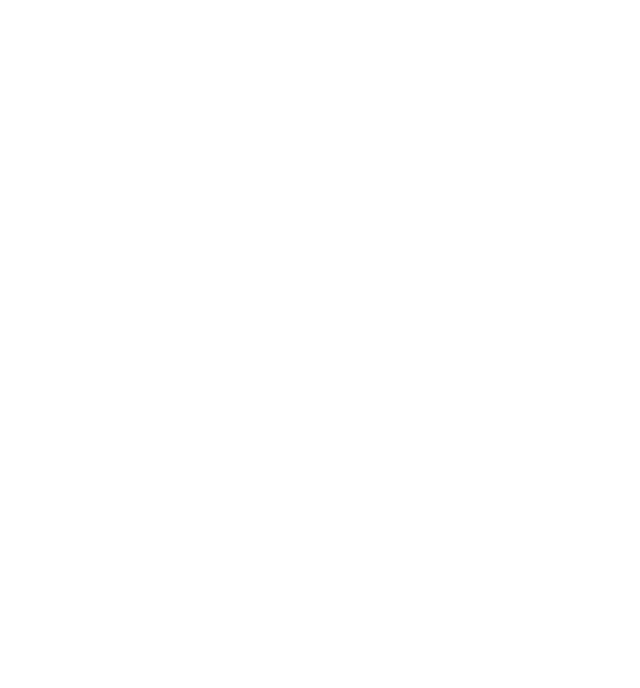
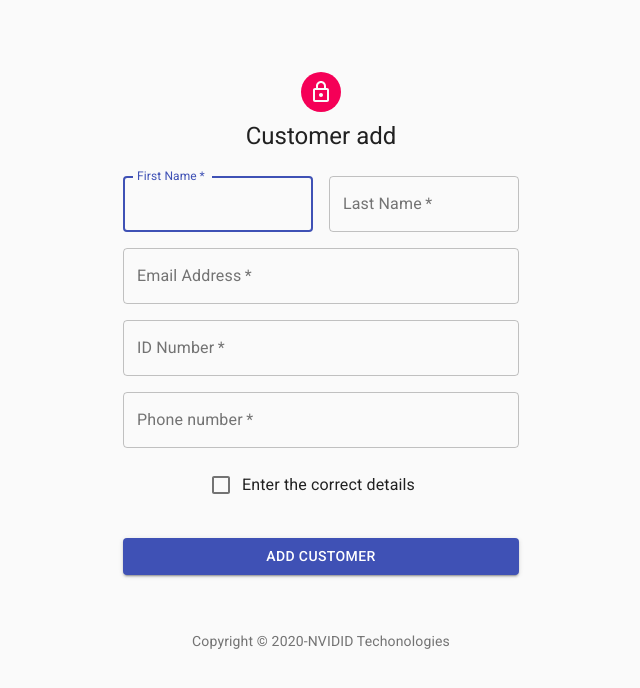
Before and after one commit to ShalithaCell/APlus-React-Web, a React app in the folder Client/aplus-web/: page /customeradd in a window 1280 px wide. Shown: the top 688 px of the page, without its empty margins (319-959 px from the left). Built offline with nearby package versions, Linux system fonts and the light colour scheme.

Commit message:
customer_add_from

```diff
--- a/Client/aplus-web/src/App.js
+++ b/Client/aplus-web/src/App.js
@@ -4,6 +4,7 @@
 import './App.css';
 import home from './component/home'
 import login from './component/login'
+import customeradd from './component/customeradd'
 
 class App extends Component {
 	render(){
@@ -13,6 +14,7 @@
             <Switch>
                 <Route path='/home' component={ home } />
                 <Route path='/login' component={ login } />
+                <Route path='/customeradd' component={ customeradd } />
             </Switch>
         </div>
     </BrowserRouter>
--- /dev/null
+++ b/Client/aplus-web/src/component/customeradd.js
@@ -0,0 +1,150 @@
+import React from 'react';
+import Avatar from '@material-ui/core/Avatar';
+import Button from '@material-ui/core/Button';
+import CssBaseline from '@material-ui/core/CssBaseline';
+import TextField from '@material-ui/core/TextField';
+import FormControlLabel from '@material-ui/core/FormControlLabel';
+import Checkbox from '@material-ui/core/Checkbox';
+import Link from '@material-ui/core/Link';
+import Grid from '@material-ui/core/Grid';
+import Box from '@material-ui/core/Box';
+import LockOutlinedIcon from '@material-ui/icons/LockOutlined';
+import Typography from '@material-ui/core/Typography';
+import { makeStyles } from '@material-ui/core/styles';
+import Container from '@material-ui/core/Container';
+
+function Copyright() {
+  return (
+      <Typography variant="body2" color="textSecondary" align="center">
+          {'Copyright © '}
+          {new Date().getFullYear()}
+          {'-'}
+          <Link color="inherit" href="https://google.com/">
+          NVIDID Techonologies
+          </Link>{' '}
+      </Typography>
+  );
+}
+
+const useStyles = makeStyles((theme) => ({
+  paper : {
+    marginTop : theme.spacing(8),
+
+    display : 'flex',
+
+    flexDirection : 'column',
+
+    alignItems : 'center'
+  },
+  avatar : {
+    margin : theme.spacing(1),
+
+    backgroundColor : theme.palette.secondary.main
+  },
+  form : {
+    width : '100%', // Fix IE 11 issue.
+
+    marginTop : theme.spacing(3)
+  },
+  submit : {
+    margin : theme.spacing(3, 0, 2)
+  }
+}));
+
+export default function customeradd() {
+  const classes = useStyles();
+
+  return (
+      <Container component="main" maxWidth="xs">
+          <CssBaseline />
+          <div className={ classes.paper }>
+              <Avatar className={ classes.avatar }>
+                  <LockOutlinedIcon />
+              </Avatar>
+              <Typography component="h1" variant="h5">
+               Customer add
+              </Typography>
+              <form className={ classes.form } noValidate>
+                  <Grid container spacing={ 2 }>
+                      <Grid item xs={ 12 } sm={ 6 }>
+                          <TextField
+                             autoComplete="fname"
+                             name="firstName"
+                             variant="outlined"
+                             required
+                             fullWidth
+                             id="firstName"
+                             label="First Name"
+                             autoFocus
+                            />
+                      </Grid>
+                      <Grid item xs={ 12 } sm={ 6 }>
+                          <TextField
+                           variant="outlined"
+                           required
+                           fullWidth
+                           id="lastName"
+                           label="Last Name"
+                           name="lastName"
+                           autoComplete="lname"
+                           />
+                      </Grid>
+                      <Grid item xs={ 12 }>
+                          <TextField
+                            variant="outlined"
+                            required
+                            fullWidth
+                            id="email"
+                            label="Email Address"
+                            name="email"
+                            autoComplete="email"
+                            />
+                      </Grid>
+                      <Grid item xs={ 12 }>
+                          <TextField
+                            variant="outlined"
+                            required
+                            fullWidth
+                            id="id_number"
+                            label="ID Number"
+                            name="id_number"
+                            autoComplete="number"
+                            />
+                      </Grid>
+                      <Grid item xs={ 12 }>
+                          <TextField
+                            variant="outlined"
+                            required
+                            fullWidth
+                            id="phone_number"
+                            label="Phone number"
+                            name="phone_number"
+                            autoComplete="phone_number"
+                            />
+                      </Grid>
+                      <Grid item xs={ 12 }>
+                          <FormControlLabel
+                               control={ <Checkbox value="allowExtraEmails" color="primary" /> }
+                               label="Enter the correct details"
+                          />
+                      </Grid>
+                  </Grid>
+                  <Button
+                    type="submit"
+                    fullWidth
+                    variant="contained"
+                    color="primary"
+                    className={ classes.submit }
+                    >
+                    Add Customer
+                  </Button>
+                  <Grid container justify="flex-end">
+                  </Grid>
+              </form>
+          </div>
+          <Box mt={ 5 }>
+              <Copyright />
+          </Box>
+      </Container>
+  );
+}
```
Also changed, not shown: Client/aplus-web/src/resources/customer.css (added).
